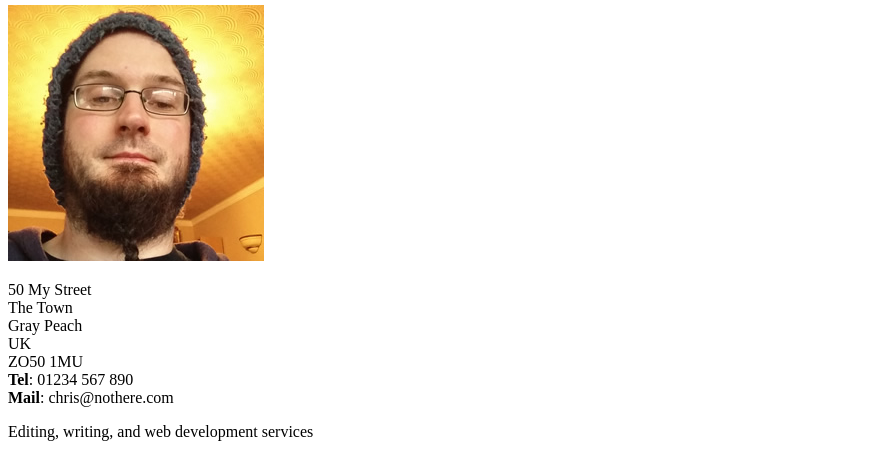
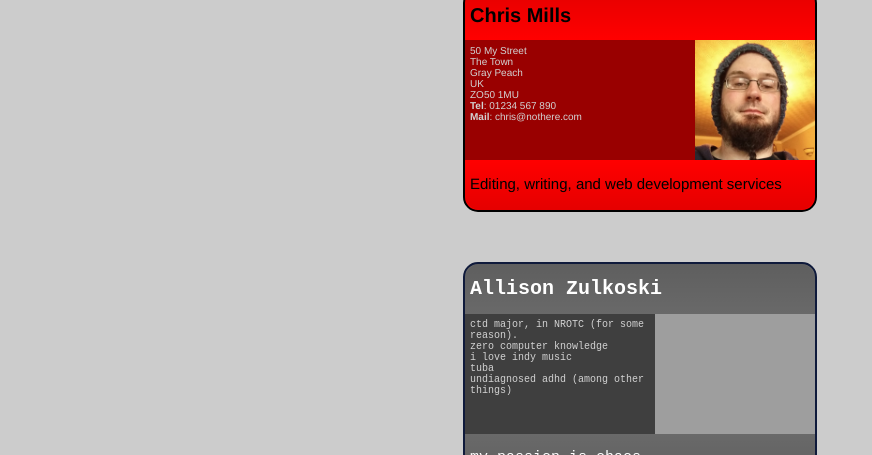
Before and after one commit to AllisonZulkoski/WEB, a plain HTML site: page wa4/wa4.html in a window 1280 px wide. Shown: the part 62-517 px from the top of the page, without its empty margins (0-872 px from the left). Drawn offline with Linux system fonts and the light colour scheme; files that its build step writes are made by us from their sources; the site is published under a folder, as on GitHub Pages, so addresses that start at the root find nothing.

Commit message:
added dot

```diff
--- a/wa4/wa4.html
+++ b/wa4/wa4.html
@@ -4,7 +4,7 @@
     <meta charset="utf-8">
     <meta name="viewport" content="width=device-width">
     <title>Fundamental CSS comprehension</title>
-    <link rel="stylesheet" href="/wa4/wa4.css">
+    <link rel="stylesheet" href="./wa4/wa4.css">
   </head>
   <body>
 
```
